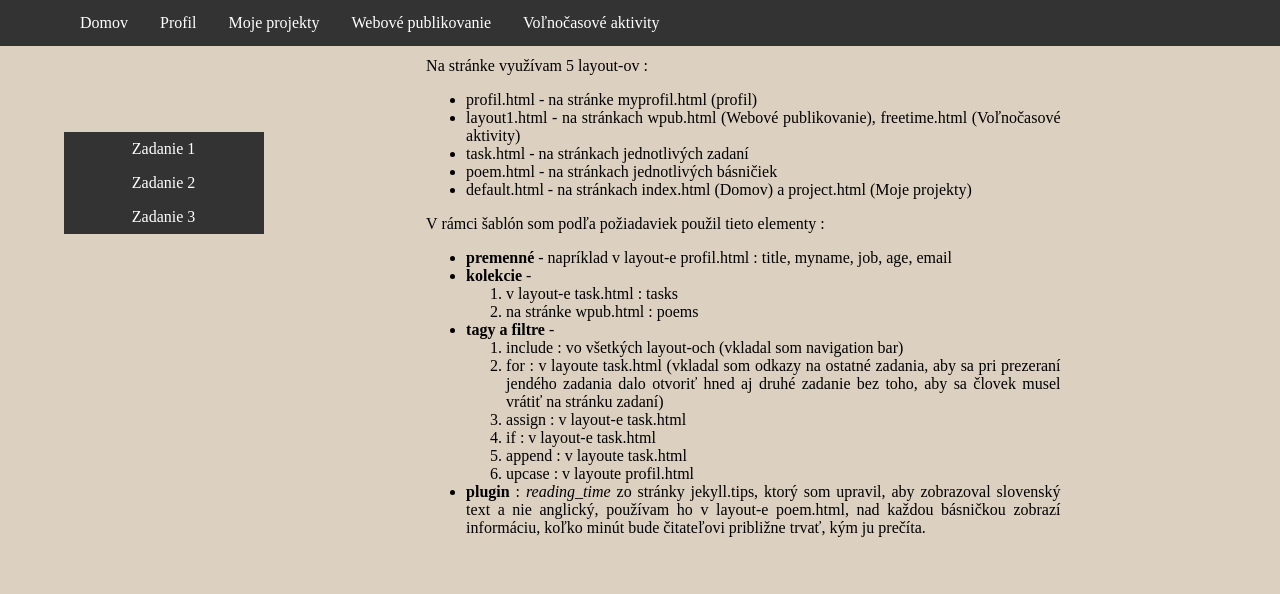
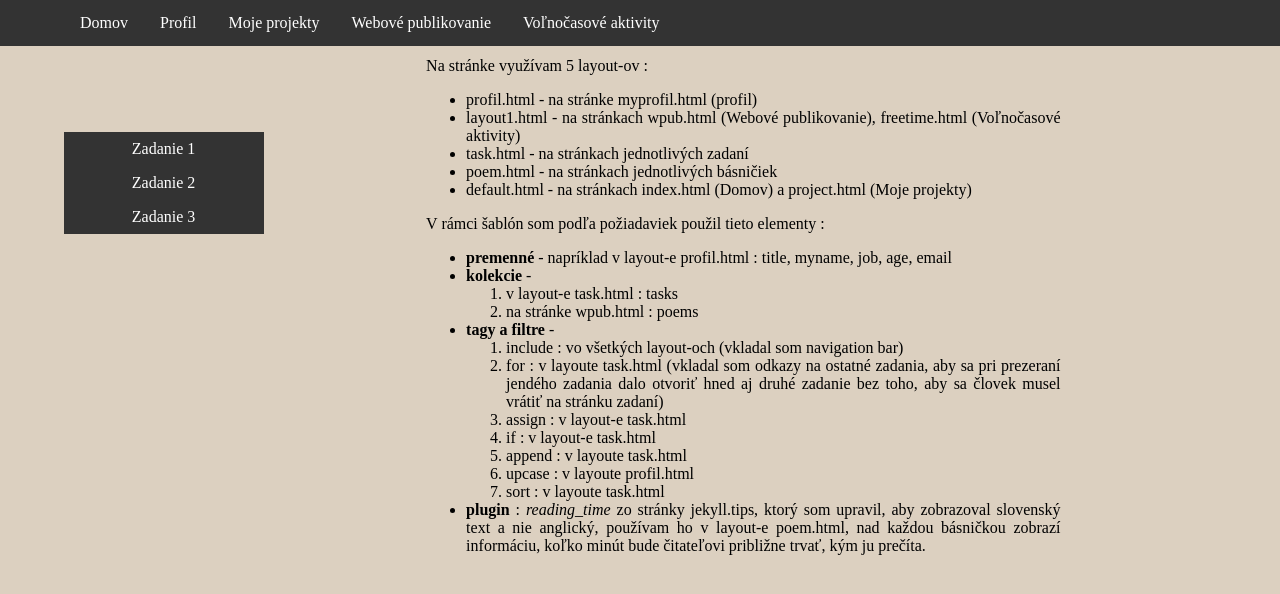
Before and after one commit to ball8/ball8.github.io, a Jekyll site: the page built from _tasks/zadanie1.md, in a window 1280 px wide and 900 px high, scrolled down 84 px. Shown: the top 594 px of the window. Built offline with Jekyll 4.4.1, drawn with Linux system fonts in a browser that asks for light colours.

Commit message:
Update zadanie1.md
Pridanie informacii o filtorch a tagoch

```diff
--- a/_tasks/zadanie1.md
+++ b/_tasks/zadanie1.md
@@ -24,5 +24,6 @@ V rámci šablón som podľa požiadaviek použil tieto elementy :
 4. if : v layout-e task.html
 5. append : v layoute task.html
 6. upcase : v layoute profil.html
+7. sort : v layoute task.html
 + **plugin** : *reading_time* zo stránky jekyll.tips, ktorý som upravil, aby zobrazoval slovenský text a nie anglický, používam ho v layout-e
 poem.html, nad každou básničkou zobrazí informáciu, koľko minút bude čitateľovi približne trvať, kým ju prečíta.
```
